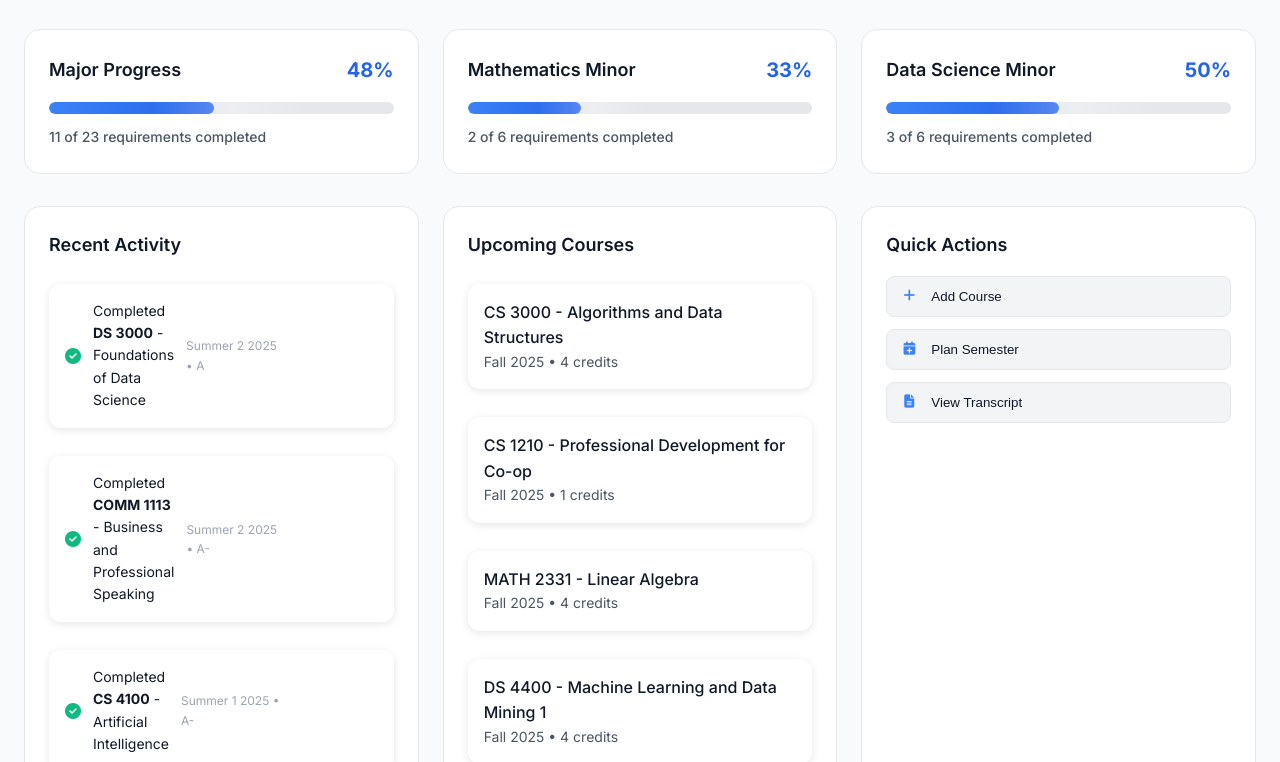
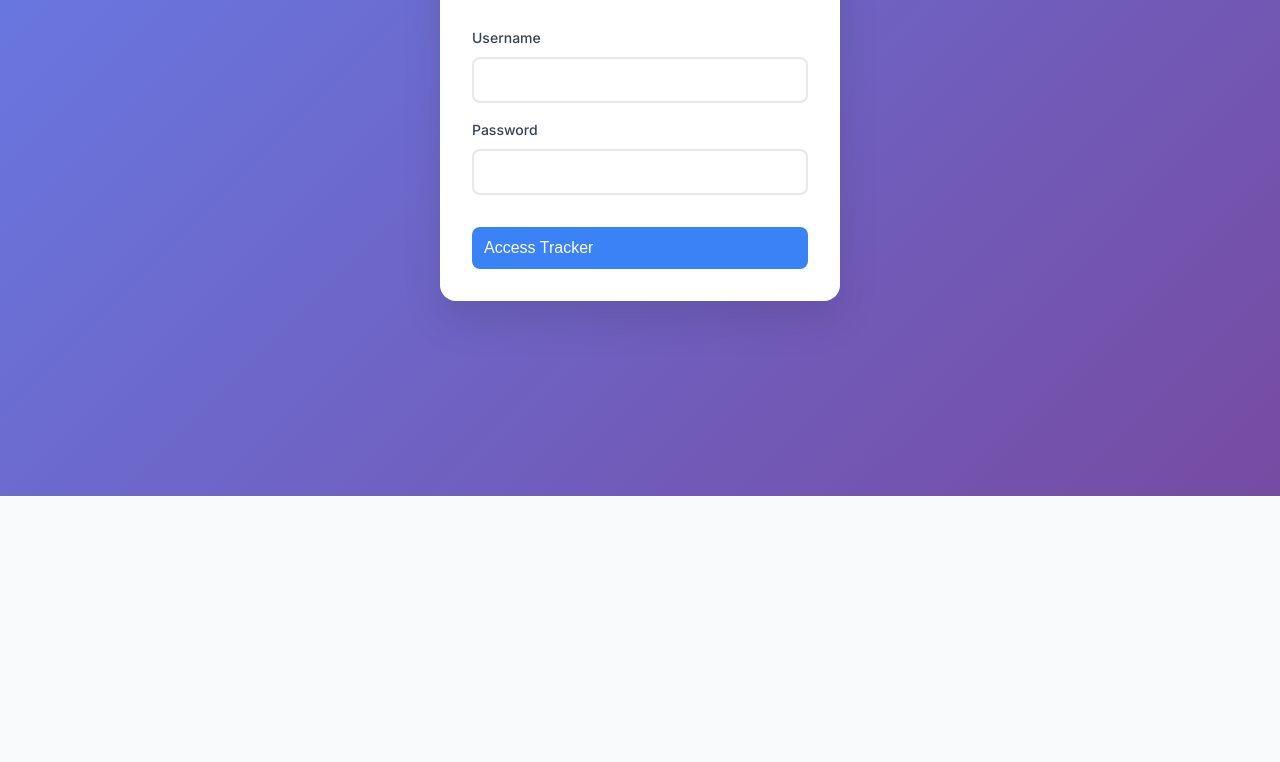
Before and after one commit to mayaborkar/Degree-Audit-Tracker, a website: page index.html in a window 1280 px wide. Shown: the part 304-1066 px from the top of the page. After the commit the page ends 800 px from the top, so only its background shows below. Drawn offline with Linux system fonts and the light colour scheme.

Commit message:
adding password authentication

```diff
--- /dev/null
+++ b/auth.js
@@ -0,0 +1,199 @@
+// Simple authentication system
+class SimpleAuth {
+    constructor() {
+        this.isAuthenticated = sessionStorage.getItem('authenticated') === 'true';
+        this.init();
+    }
+
+    init() {
+        if (!this.isAuthenticated) {
+            this.showLoginModal();
+        } else {
+            this.showApp();
+        }
+    }
+
+    showLoginModal() {
+        // Hide main app
+        document.getElementById('app').style.display = 'none';
+
+        // Create login modal
+        const loginModal = document.createElement('div');
+        loginModal.id = 'login-modal';
+        loginModal.innerHTML = `
+            <div class="login-overlay">
+                <div class="login-container">
+                    <div class="login-header">
+                        <h2>🎓 Degree Tracker Access</h2>
+                        <p>Please enter credentials to continue</p>
+                    </div>
+                    <form id="login-form" class="login-form">
+                        <div class="form-group">
+                            <label for="username">Username</label>
+                            <input type="text" id="username" required>
+                        </div>
+                        <div class="form-group">
+                            <label for="password">Password</label>
+                            <input type="password" id="password" required>
+                        </div>
+                        <button type="submit" class="btn-primary">Access Tracker</button>
+                        <div id="error-message" class="error-message" style="display: none;">
+                            Invalid credentials. Please try again.
+                        </div>
+                    </form>
+                </div>
+            </div>
+        `;
+
+        document.body.appendChild(loginModal);
+
+        // Add login styles
+        this.addLoginStyles();
+
+        // Handle form submission
+        document.getElementById('login-form').addEventListener('submit', (e) => {
+            e.preventDefault();
+            this.handleLogin();
+        });
+    }
+
+    handleLogin() {
+        const username = document.getElementById('username').value;
+        const password = document.getElementById('password').value;
+
+        // Simple hardcoded credentials (you'll change these)
+        const validUsername = 'maya_tracker';
+        const validPassword = 'northeastern2028!';
+
+        if (username === validUsername && password === validPassword) {
+            sessionStorage.setItem('authenticated', 'true');
+            this.isAuthenticated = true;
+            this.hideLoginModal();
+            this.showApp();
+        } else {
+            document.getElementById('error-message').style.display = 'block';
+            document.getElementById('password').value = '';
+        }
+    }
+
+    hideLoginModal() {
+        const loginModal = document.getElementById('login-modal');
+        if (loginModal) {
+            loginModal.remove();
+        }
+    }
+
+    showApp() {
+        document.getElementById('app').style.display = 'block';
+    }
+
+    logout() {
+        sessionStorage.removeItem('authenticated');
+        window.location.reload();
+    }
+
+    addLoginStyles() {
+        const styles = `
+            .login-overlay {
+                position: fixed;
+                top: 0;
+                left: 0;
+                width: 100%;
+                height: 100%;
+                background: linear-gradient(135deg, #667eea 0%, #764ba2 100%);
+                display: flex;
+                align-items: center;
+                justify-content: center;
+                z-index: 10000;
+            }
+
+            .login-container {
+                background: white;
+                padding: 2rem;
+                border-radius: 1rem;
+                box-shadow: 0 20px 40px rgba(0,0,0,0.1);
+                width: 100%;
+                max-width: 400px;
+                margin: 1rem;
+            }
+
+            .login-header {
+                text-align: center;
+                margin-bottom: 2rem;
+            }
+
+            .login-header h2 {
+                color: #1f2937;
+                margin: 0 0 0.5rem 0;
+            }
+
+            .login-header p {
+                color: #6b7280;
+                margin: 0;
+            }
+
+            .login-form .form-group {
+                margin-bottom: 1rem;
+            }
+
+            .login-form label {
+                display: block;
+                margin-bottom: 0.5rem;
+                color: #374151;
+                font-weight: 500;
+            }
+
+            .login-form input {
+                width: 100%;
+                padding: 0.75rem;
+                border: 2px solid #e5e7eb;
+                border-radius: 0.5rem;
+                font-size: 1rem;
+                transition: border-color 0.2s;
+                box-sizing: border-box;
+            }
+
+            .login-form input:focus {
+                outline: none;
+                border-color: #3b82f6;
+            }
+
+            .login-form .btn-primary {
+                width: 100%;
+                padding: 0.75rem;
+                background: #3b82f6;
+                color: white;
+                border: none;
+                border-radius: 0.5rem;
+                font-size: 1rem;
+                font-weight: 500;
+                cursor: pointer;
+                transition: background 0.2s;
+                margin-top: 1rem;
+            }
+
+            .login-form .btn-primary:hover {
+                background: #2563eb;
+            }
+
+            .error-message {
+                color: #dc2626;
+                text-align: center;
+                margin-top: 1rem;
+                padding: 0.5rem;
+                background: #fef2f2;
+                border-radius: 0.5rem;
+                border: 1px solid #fecaca;
+            }
+        `;
+
+        const styleSheet = document.createElement('style');
+        styleSheet.textContent = styles;
+        document.head.appendChild(styleSheet);
+    }
+}
+
+// Initialize auth when page loads
+document.addEventListener('DOMContentLoaded', () => {
+    window.auth = new SimpleAuth();
+});
--- a/index.html
+++ b/index.html
@@ -85,6 +85,9 @@
                     </button>
                     <button class="btn-icon" id="theme-toggle" title="Toggle Theme">
                         <i class="fas fa-moon"></i>
+                    </button>
+                    <button class="btn-icon" id="logout-btn" title="Logout" onclick="window.auth?.logout()">
+                        <i class="fas fa-sign-out-alt"></i>
                     </button>
                 </div>
             </div>
@@ -643,6 +646,7 @@
         </div>
 
     <!-- Scripts -->
+    <script src="auth.js"></script>
     <script src="data.js"></script>
     <script src="app.js"></script>
 </body>
--- a/package.json
+++ b/package.json
@@ -6,7 +6,7 @@
   "scripts": {
     "dev": "npx http-server -p 3000 -c-1",
     "start": "npx http-server -p 8080 -c-1",
-    "build": "echo 'No build step required for static site'",
+    "build": "echo 'Static site - no build required'",
     "preview": "npx http-server dist -p 4173",
     "lint": "echo 'Linting JavaScript files...' && find . -name '*.js' -not -path './node_modules/*' | head -10",
     "test": "echo 'No tests specified yet'",
```
